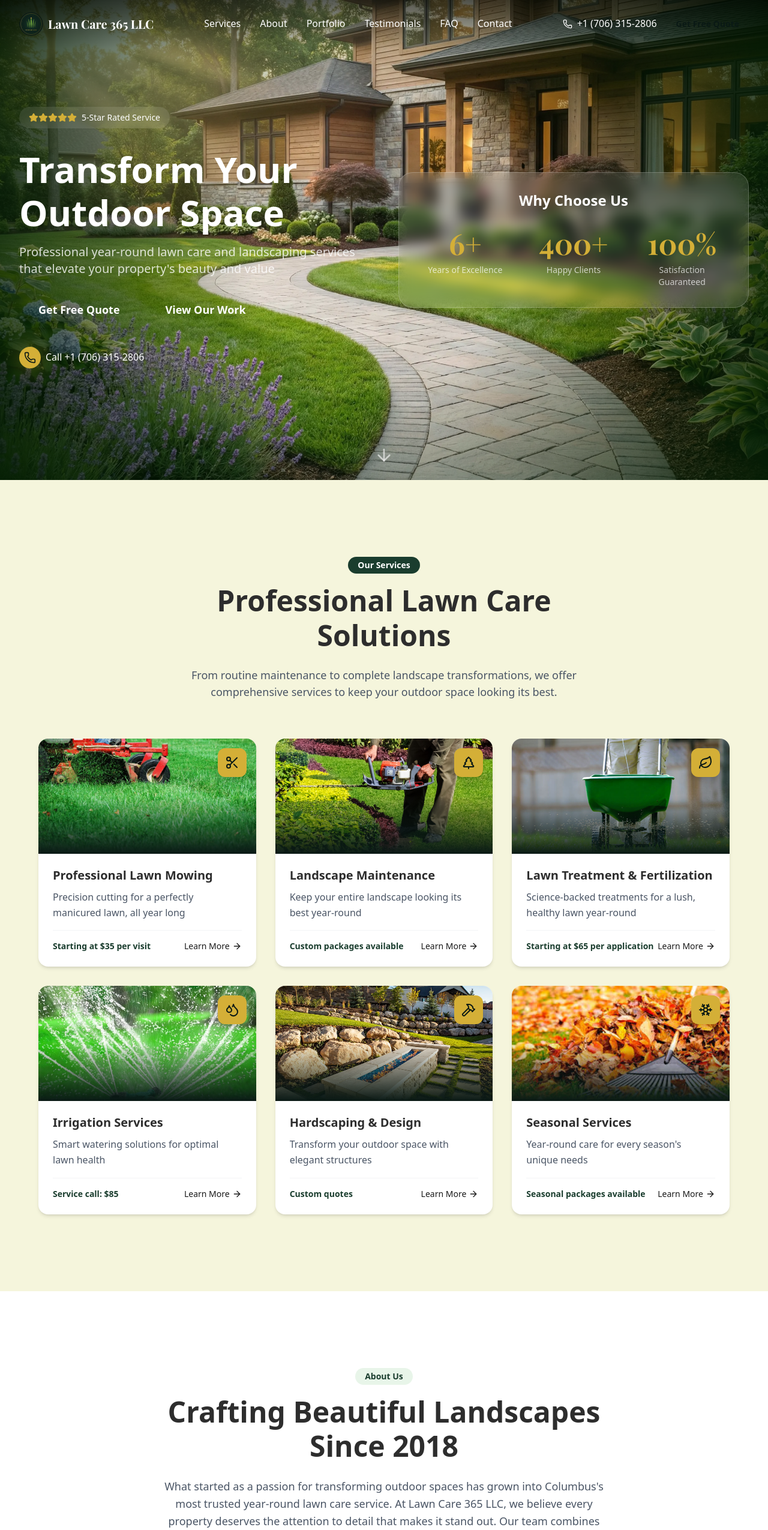
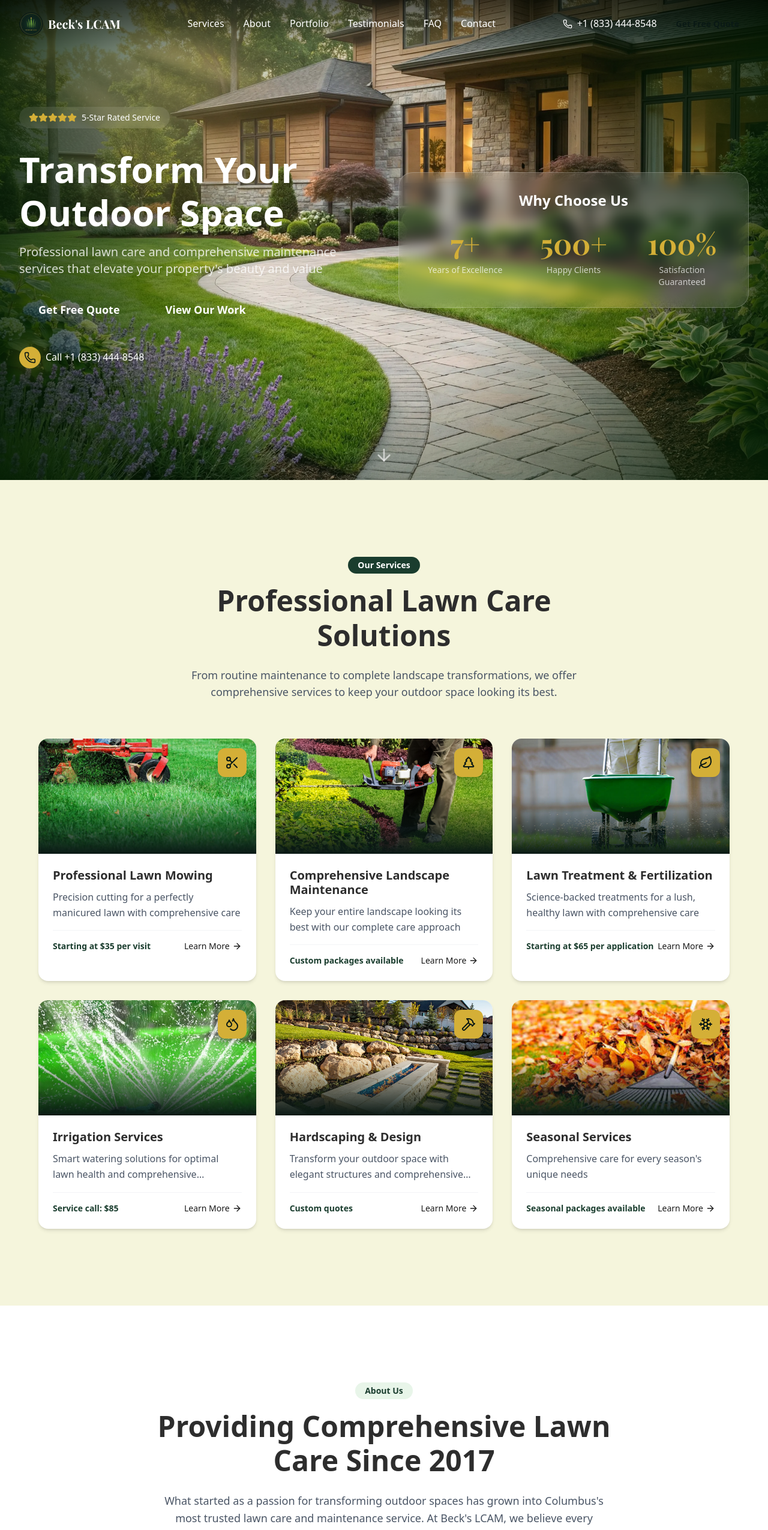
Before and after one commit to uccy553/landsacpe3, a Next.js app: page / in a window 1280 px wide. Shown: the top 2550 px of the page at 60% size. Built offline with nearby package versions, Linux system fonts and the light colour scheme; a web font is replaced by a local one.

Commit message:
update info becks

```diff
--- a/public/data.json
+++ b/public/data.json
@@ -1,29 +1,29 @@
 {
     "company": {
-        "name": "Lawn Care 365 LLC",
-        "tagline": "Where Precision Meets Perfection, Every Day of the Year",
-        "description": "Columbus's premier year-round lawn care and landscaping service, delivering exceptional outdoor transformations with meticulous attention to detail.",
-        "founded": "2018",
-        "owner": "Lawn Care 365 Team",
+        "name": "Beck's LCAM",
+        "tagline": "Where Lawn Care Excellence Meets Comprehensive Service",
+        "description": "Columbus's premier lawn care and maintenance service, delivering exceptional outdoor transformations with meticulous attention to detail and comprehensive care solutions.",
+        "founded": "2017",
+        "owner": "Beck's LCAM Team",
         "contact": {
-            "phone": "+1 (706) 315-2806",
-            "phoneRaw": "17063152806",
-            "email": "lawncare365@hotmail.com",
+            "phone": "+1 (833) 444-8548",
+            "phoneRaw": "18334448548",
+            "email": "beckslawncareandmore@gmail.com",
             "address": {
-                "street": "1228 Cedar Ave",
+                "street": "6211 Jane Ln",
                 "city": "Columbus",
                 "state": "GA",
-                "zip": "31906",
+                "zip": "31909",
                 "country": "United States",
-                "full": "1228 Cedar Ave, Columbus, GA 31906, United States"
+                "full": "6211 Jane Ln, Columbus, GA 31909, United States"
             },
             "coordinates": {
-                "lat": 32.4601,
-                "lng": -84.9877
+                "lat": 32.5325,
+                "lng": -84.9432
             }
         },
         "social": {
-            "facebook": "https://web.facebook.com/365lawncare/?_rdc=1&_rdr#"
+            "facebook": "https://web.facebook.com/beckslawncareandmore/?_rdc=1&_rdr#"
         },
         "hours": {
             "monday": "7:00 AM - 6:00 PM",
@@ -38,18 +38,18 @@
     },
     "hero": {
         "headline": "Transform Your Outdoor Space",
-        "subheadline": "Professional year-round lawn care and landscaping services that elevate your property's beauty and value",
+        "subheadline": "Professional lawn care and comprehensive maintenance services that elevate your property's beauty and value",
         "cta": {
             "primary": "Get Free Quote",
             "secondary": "View Our Work"
         },
         "stats": [
             {
-                "number": "6+",
+                "number": "7+",
                 "label": "Years of Excellence"
             },
             {
-                "number": "400+",
+                "number": "500+",
                 "label": "Happy Clients"
             },
             {
@@ -59,29 +59,29 @@
         ]
     },
     "about": {
-        "title": "Crafting Beautiful Landscapes Since 2018",
-        "story": "What started as a passion for transforming outdoor spaces has grown into Columbus's most trusted year-round lawn care service. At Lawn Care 365 LLC, we believe every property deserves the attention to detail that makes it stand out. Our team combines years of expertise with cutting-edge equipment to deliver results that exceed expectations, every day of the year.",
-        "mission": "To provide exceptional year-round lawn care services that enhance the beauty and value of every property we touch, while building lasting relationships with our clients through reliability, quality, and integrity.",
+        "title": "Providing Comprehensive Lawn Care Since 2017",
+        "story": "What started as a passion for transforming outdoor spaces has grown into Columbus's most trusted lawn care and maintenance service. At Beck's LCAM, we believe every property deserves comprehensive care and attention to detail that makes it stand out. Our team combines years of expertise with cutting-edge equipment to deliver results that exceed expectations.",
+        "mission": "To provide exceptional lawn care and maintenance services that enhance the beauty and value of every property we touch, while building lasting relationships with our clients through reliability, quality, and comprehensive solutions.",
         "values": [
             {
                 "icon": "quality",
                 "title": "Uncompromising Quality",
-                "description": "We never cut corners, only grass. Every project receives meticulous attention to detail, 365 days a year."
+                "description": "We never cut corners, only grass. Every project receives meticulous attention to detail and comprehensive care."
             },
             {
                 "icon": "reliability",
                 "title": "Dependable Service",
-                "description": "We show up on time, every time, every season. Your schedule and property are our priorities year-round."
+                "description": "We show up on time, every time. Your schedule and property are our priorities for complete satisfaction."
             },
             {
                 "icon": "expertise",
                 "title": "Professional Expertise",
-                "description": "Years of experience and continuous training ensure superior results on every job, in every season."
+                "description": "Years of experience and continuous training ensure superior results on every job we undertake."
             },
             {
                 "icon": "satisfaction",
                 "title": "Customer First",
-                "description": "Your satisfaction drives everything we do. We're not done until you're thrilled with the results."
+                "description": "Your satisfaction drives everything we do. We're not done until you're thrilled with the comprehensive results."
             }
         ]
     },
@@ -90,8 +90,8 @@
             "id": "lawn-mowing",
             "name": "Professional Lawn Mowing",
             "icon": "mower",
-            "shortDescription": "Precision cutting for a perfectly manicured lawn, all year long",
-            "fullDescription": "Our professional mowing service goes beyond basic cutting. We use commercial-grade equipment to ensure precise, even cuts that promote healthy grass growth. Each visit includes edging, trimming, and cleanup for a pristine finish, no matter the season.",
+            "shortDescription": "Precision cutting for a perfectly manicured lawn with comprehensive care",
+            "fullDescription": "Our professional mowing service goes beyond basic cutting to provide comprehensive lawn care. We use commercial-grade equipment to ensure precise, even cuts that promote healthy grass growth. Each visit includes edging, trimming, and cleanup for a pristine finish that lasts.",
             "features": [
                 "Precision cutting at optimal height",
                 "Clean edging along walkways and beds",
@@ -105,10 +105,10 @@
         },
         {
             "id": "landscape-maintenance",
-            "name": "Landscape Maintenance",
+            "name": "Comprehensive Landscape Maintenance",
             "icon": "plants",
-            "shortDescription": "Keep your entire landscape looking its best year-round",
-            "fullDescription": "Comprehensive care for all your landscape features. From pruning and mulching to seasonal cleanups, we maintain the health and beauty of your entire outdoor space throughout all seasons.",
+            "shortDescription": "Keep your entire landscape looking its best with our complete care approach",
+            "fullDescription": "Comprehensive care for all your landscape features. From pruning and mulching to seasonal cleanups, we maintain the health and beauty of your entire outdoor space with our full-service approach.",
             "features": [
                 "Shrub and hedge trimming",
                 "Mulch installation and refresh",
@@ -124,8 +124,8 @@
             "id": "lawn-treatment",
             "name": "Lawn Treatment & Fertilization",
             "icon": "treatment",
-            "shortDescription": "Science-backed treatments for a lush, healthy lawn year-round",
-            "fullDescription": "Our tailored treatment programs address your lawn's specific needs through every season. We analyze soil conditions and grass type to create a customized fertilization and pest control plan that delivers vibrant, healthy results.",
+            "shortDescription": "Science-backed treatments for a lush, healthy lawn with comprehensive care",
+            "fullDescription": "Our comprehensive treatment programs address your lawn's specific needs. We analyze soil conditions and grass type to create a customized fertilization and pest control plan that delivers vibrant, healthy results through complete care.",
             "features": [
                 "Custom fertilization programs",
                 "Weed control and prevention",
@@ -141,8 +141,8 @@
             "id": "irrigation",
             "name": "Irrigation Services",
             "icon": "water",
-            "shortDescription": "Smart watering solutions for optimal lawn health",
-            "fullDescription": "Efficient irrigation systems that conserve water while keeping your lawn perfectly hydrated throughout the year. We install, repair, and maintain systems to ensure your landscape gets exactly what it needs in every season.",
+            "shortDescription": "Smart watering solutions for optimal lawn health and comprehensive maintenance",
+            "fullDescription": "Efficient irrigation systems that conserve water while keeping your lawn perfectly hydrated. We install, repair, and maintain systems to ensure your landscape gets exactly what it needs with our comprehensive service approach.",
             "features": [
                 "System installation and design",
                 "Seasonal startup and winterization",
@@ -158,8 +158,8 @@
             "id": "hardscaping",
             "name": "Hardscaping & Design",
             "icon": "hardscape",
-            "shortDescription": "Transform your outdoor space with elegant structures",
-            "fullDescription": "Create stunning outdoor living areas with professional hardscaping. From patios and walkways to retaining walls and fire pits, we build durable, beautiful features that enhance your property's value and enjoyment.",
+            "shortDescription": "Transform your outdoor space with elegant structures and comprehensive design",
+            "fullDescription": "Create stunning outdoor living areas with professional hardscaping and comprehensive design. From patios and walkways to retaining walls and fire pits, we build durable, beautiful features that enhance your property's value and enjoyment.",
             "features": [
                 "Custom patio design and installation",
                 "Walkways and pathways",
@@ -175,8 +175,8 @@
             "id": "seasonal-services",
             "name": "Seasonal Services",
             "icon": "seasons",
-            "shortDescription": "Year-round care for every season's unique needs",
-            "fullDescription": "Specialized services tailored to each season's demands. From spring cleanups to fall leaf removal and winter preparations, we keep your property pristine all year long with our comprehensive seasonal care.",
+            "shortDescription": "Comprehensive care for every season's unique needs",
+            "fullDescription": "Specialized services tailored to each season's demands with our comprehensive approach. From spring cleanups to fall leaf removal and winter preparations, we keep your property pristine all year long with complete seasonal care.",
             "features": [
                 "Spring cleanup and bed preparation",
                 "Summer deep watering programs",
@@ -224,7 +224,7 @@
             "name": "Sarah Mitchell",
             "location": "Columbus, GA",
             "rating": 5,
-            "text": "Lawn Care 365 transformed our overgrown yard into a stunning landscape. Their year-round attention to detail is unmatched, and they're always on time. Best decision we made for our home!",
+            "text": "Beck's LCAM transformed our overgrown yard into a stunning landscape. Their comprehensive attention to detail is unmatched, and they're always on time. Best decision we made for our home!",
             "service": "Full Landscape Renovation",
             "date": "2024-09"
         },
@@ -233,7 +233,7 @@
             "name": "Michael Roberts",
             "location": "Fort Benning, GA",
             "rating": 5,
-            "text": "Professional, reliable, and reasonably priced. My lawn has never looked better. The team is courteous and always leaves the property cleaner than they found it, every season.",
+            "text": "Professional, reliable, and reasonably priced. My lawn has never looked better. The team is courteous and always leaves the property cleaner than they found it.",
             "service": "Weekly Mowing Service",
             "date": "2024-10"
         },
@@ -242,7 +242,7 @@
             "name": "Jennifer Thompson",
             "location": "Columbus, GA",
             "rating": 5,
-            "text": "After struggling with brown patches for years, Lawn Care 365's year-round treatment program brought my lawn back to life. It's now the envy of the neighborhood. Highly recommend!",
+            "text": "After struggling with lawn issues for years, Beck's comprehensive treatment program brought my lawn back to life. It's now the envy of the neighborhood. Highly recommend!",
             "service": "Lawn Treatment Program",
             "date": "2024-08"
         },
@@ -251,7 +251,7 @@
             "name": "David Chen",
             "location": "Phenix City, AL",
             "rating": 5,
-            "text": "The irrigation system they installed has saved us so much time and water. Plus, our lawn stays green even in the hottest months. Excellent work from start to finish.",
+            "text": "The comprehensive irrigation system they installed has saved us so much time and water. Plus, our lawn stays green even in the hottest months. Excellent work from start to finish.",
             "service": "Irrigation Installation",
             "date": "2024-07"
         }
@@ -261,7 +261,7 @@
             "id": 1,
             "title": "Complete Lawn Transformation",
             "category": "Residential",
-            "description": "Total revitalization of a residential front lawn, turning patchy grass into a lush green carpet that lasts year-round.",
+            "description": "Total revitalization of a residential front lawn, turning patchy grass into a lush green carpet with comprehensive care.",
             "beforeImage": "/before-1.webp",
             "afterImage": "/after-1.webp"
         },
@@ -269,7 +269,7 @@
             "id": 2,
             "title": "Backyard Landscape Design",
             "category": "Hardscaping",
-            "description": "Creating a functional and beautiful backyard space with new sod and defined flower beds for year-round enjoyment.",
+            "description": "Creating a functional and beautiful backyard space with new sod and defined flower beds for comprehensive enjoyment.",
             "beforeImage": "/before-2.webp",
             "afterImage": "/after-2.webp"
         },
@@ -277,7 +277,7 @@
             "id": 3,
             "title": "Commercial Grounds Maintenance",
             "category": "Commercial",
-            "description": "Professional maintenance ensuring a pristine appearance for this commercial property throughout all seasons.",
+            "description": "Professional comprehensive maintenance ensuring a pristine appearance for this commercial property.",
             "beforeImage": "/before-3.webp",
             "afterImage": "/after-3.webp"
         },
@@ -285,7 +285,7 @@
             "id": 4,
             "title": "Garden Bed Renovation",
             "category": "Residential",
-            "description": "Cleaning up overgrown beds and installing fresh mulch and plants for year-round curb appeal.",
+            "description": "Cleaning up overgrown beds and installing fresh mulch and plants for comprehensive curb appeal.",
             "beforeImage": "/before-4.webp",
             "afterImage": "/after-4.webp"
         },
@@ -293,7 +293,7 @@
             "id": 5,
             "title": "Seasonal Cleanup & Mulching",
             "category": "Maintenance",
-            "description": "Restoring order to a neglected yard with thorough cleanup and fresh pine straw for seasonal beauty.",
+            "description": "Restoring order to a neglected yard with thorough cleanup and fresh pine straw for comprehensive seasonal beauty.",
             "beforeImage": "/before-5.webp",
             "afterImage": "/after-5.webp"
         },
@@ -301,7 +301,7 @@
             "id": 6,
             "title": "Large Scale Turf Installation",
             "category": "Residential",
-            "description": "Installation of high-quality sod for an instant, dramatic improvement to the property that lasts through seasons.",
+            "description": "Installation of high-quality sod for an instant, dramatic improvement to the property with comprehensive care.",
             "beforeImage": "/before-6.webp",
             "afterImage": "/after-6.webp"
         }
@@ -309,7 +309,7 @@
     "faq": [
         {
             "question": "How often should I have my lawn mowed?",
-            "answer": "Most lawns in the Columbus area benefit from weekly mowing during the growing season (spring through fall). During peak summer growth, weekly service ensures your grass stays at optimal height. In slower growth periods, bi-weekly service may be sufficient. We'll assess your lawn and recommend the best year-round schedule."
+            "answer": "Most lawns in the Columbus area benefit from weekly mowing during the growing season (spring through fall). During peak summer growth, weekly service ensures your grass stays at optimal height. In slower growth periods, bi-weekly service may be sufficient. We'll assess your lawn and recommend the best comprehensive schedule."
         },
         {
             "question": "Do you provide free estimates?",
@@ -321,15 +321,15 @@
         },
         {
             "question": "Are you licensed and insured?",
-            "answer": "Yes, Lawn Care 365 LLC is fully licensed and insured. We carry comprehensive liability insurance and workers' compensation coverage to protect both our team and your property."
+            "answer": "Yes, Beck's LCAM is fully licensed and insured. We carry comprehensive liability insurance and workers' compensation coverage to protect both our team and your property."
         },
         {
             "question": "What if I'm not satisfied with the service?",
             "answer": "Your satisfaction is our top priority. If you're not completely happy with our work, let us know immediately and we'll return to make it right at no additional charge. We stand behind every service with our 100% satisfaction guarantee."
         },
         {
-            "question": "Do you offer seasonal contracts or one-time services?",
-            "answer": "We offer both! Many clients prefer year-round contracts for regular maintenance, which often come with preferred pricing. We also provide one-time services for special projects, cleanups, or occasional maintenance. Whatever works best for you."
+            "question": "Do you offer maintenance contracts or one-time services?",
+            "answer": "We offer both! Many clients prefer comprehensive maintenance contracts for regular care, which often come with preferred pricing. We also provide one-time services for special projects, cleanups, or occasional maintenance. Whatever works best for you."
         },
         {
             "question": "What payment methods do you accept?",
@@ -337,32 +337,32 @@
         },
         {
             "question": "How far in advance should I schedule services?",
-            "answer": "For regular maintenance like mowing, we recommend calling as early as possible to secure your preferred day and time. For larger projects or seasonal services, 2-3 weeks advance notice is ideal, though we'll do our best to accommodate urgent needs."
+            "answer": "For regular maintenance like mowing, we recommend calling as early as possible to secure your preferred day and time. For larger projects or comprehensive services, 2-3 weeks advance notice is ideal, though we'll do our best to accommodate urgent needs."
         }
     ],
     "cta": {
         "main": {
             "title": "Ready to Transform Your Outdoor Space?",
-            "description": "Get your free consultation today and discover why Columbus trusts Lawn Care 365 for all their year-round landscaping needs.",
+            "description": "Get your free consultation today and discover why Columbus trusts Beck's LCAM for all their comprehensive lawn care needs.",
             "buttonText": "Get Free Quote",
-            "phone": "Call (706) 315-2806"
+            "phone": "Call (833) 444-8548"
         },
         "secondary": {
             "title": "Join Hundreds of Satisfied Customers",
-            "description": "Experience the Lawn Care 365 difference. Professional service, exceptional results, guaranteed satisfaction.",
+            "description": "Experience the Beck's LCAM difference. Professional service, exceptional results, guaranteed satisfaction.",
             "buttonText": "Schedule Service"
         }
     },
     "seo": {
         "homepage": {
-            "title": "Lawn Care 365 LLC | Professional Year-Round Lawn Care & Landscaping Columbus, GA",
-            "description": "Columbus's premier year-round lawn care and landscaping service since 2018. Professional mowing, maintenance, and landscape design. Free quotes. Call (706) 315-2806.",
-            "keywords": "lawn care Columbus GA, landscaping Columbus, lawn mowing service, landscape maintenance, lawn treatment, Columbus lawn service, year-round lawn care"
+            "title": "Beck's LCAM | Professional Lawn Care & Comprehensive Maintenance Services Columbus, GA",
+            "description": "Columbus's premier lawn care and comprehensive maintenance service since 2017. Professional mowing, maintenance, and landscape design. Free quotes. Call (833) 444-8548.",
+            "keywords": "lawn care Columbus GA, landscaping Columbus, lawn mowing service, landscape maintenance, lawn treatment, Columbus lawn service, Beck's LCAM"
         },
         "services": {
-            "title": "Professional Year-Round Lawn Care Services | Lawn Care 365 Columbus, GA",
-            "description": "Comprehensive year-round lawn care services including mowing, maintenance, treatment, irrigation, and hardscaping. Serving Columbus and surrounding areas.",
-            "keywords": "lawn mowing Columbus, landscape maintenance, lawn fertilization, irrigation services, hardscaping Columbus GA, year-round lawn service"
+            "title": "Professional Lawn Care & Maintenance Services | Beck's LCAM Columbus, GA",
+            "description": "Comprehensive lawn care and maintenance services including mowing, maintenance, treatment, irrigation, and hardscaping. Serving Columbus and surrounding areas.",
+            "keywords": "lawn mowing Columbus, landscape maintenance, lawn fertilization, irrigation services, hardscaping Columbus GA, comprehensive lawn care"
         }
     },
     "features": {
@@ -376,7 +376,7 @@
         ],
         "badges": [
             {
-                "name": "6+ Years Experience",
+                "name": "7+ Years Experience",
                 "icon": "experience"
             },
             {
@@ -388,8 +388,8 @@
                 "icon": "local"
             },
             {
-                "name": "Year-Round Service",
-                "icon": "year-round"
+                "name": "Comprehensive Care",
+                "icon": "comprehensive"
             }
         ]
     }
--- a/src/components/sections/Contact.tsx
+++ b/src/components/sections/Contact.tsx
@@ -128,7 +128,7 @@ export function Contact({ company, services }: ContactProps) {
                         {/* Map Placeholder */}
                         <div className="bg-white rounded-2xl overflow-hidden shadow-md h-48 lg:h-64">
                             <iframe
-                                src="https://www.google.com/maps/embed?pb=!1m18!1m12!1m3!1d3366.0638292595404!2d-84.96282992446504!3d32.47098447379291!2m3!1f0!2f0!3f0!3m2!1i1024!2i768!4f13.1!3m3!1m2!1s0x88f334aaca2fbf09%3A0xc63245c377d20e45!2sLawn%20Care%20365%20LLC!5e0!3m2!1sen!2sng!4v1765383876093!5m2!1sen!2sng"
+                                src="https://www.google.com/maps/embed?pb=!1m18!1m12!1m3!1d3363.6300796348983!2d-84.91894942446227!3d32.53602547376527!2m3!1f0!2f0!3f0!3m2!1i1024!2i768!4f13.1!3m3!1m2!1s0x888ccd30eac5d193%3A0x7f99e4f045b71279!2sBeck&#39;s%20LCAM!5e0!3m2!1sen!2sng!4v1765391198669!5m2!1sen!2sng"
                                 width="100%"
                                 height="100%"
                                 style={{ border: 0 }}
```
